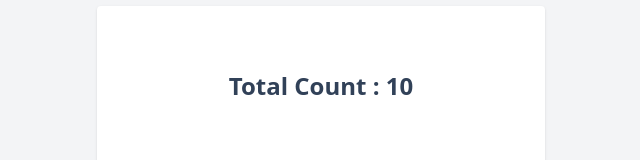
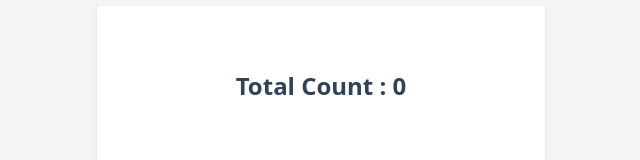
Before and after one commit to rahul3507/ReduxConcept_ReduxToolkit_practice, a React (Vite) app: page / in a window 1280 px wide. Shown: the part 450-610 px from the top of the page, without its empty margins (319-959 px from the left). Built offline with nearby package versions, Linux system fonts and the light colour scheme.

Commit message:
Update totalCount calculation in App component and pass dynamic value to Stats

```diff
--- a/src/App.jsx
+++ b/src/App.jsx
@@ -45,6 +45,10 @@ function App() {
         setCounters(updatedCounters);
     }
 
+    const totalCount = counters.reduce(
+      (sum, currentValue)=> sum+currentValue.value,0
+    )
+
   return (
     <div className='w-screen h-screen p-10 bg-gray-100 text-slate-700'>
       <h1 className='max-w-md mx-auto text-2xl text-center font-bold'>
@@ -61,7 +65,7 @@ function App() {
                     onDecrement={()=>handleDecrement(counter.id)} />
           ))
         }
-        <Stats totalCount={10}/>
+        <Stats totalCount={totalCount}/>
       </div>
     </div>
   )
```
